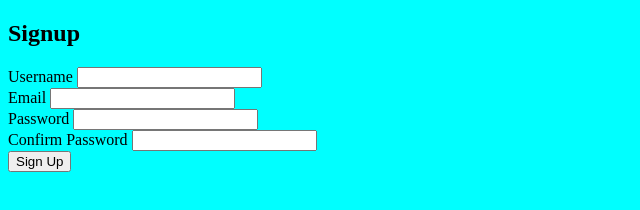
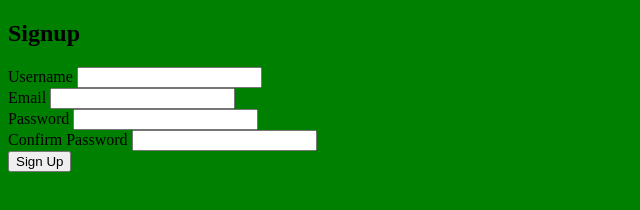
Before and after one commit to indrishabhtech/Meta-signup-form, a plain HTML site: page index.html in a window 1280 px wide. Shown: the whole page, without its empty margins (0-640 px from the left). Drawn offline with Linux system fonts and the light colour scheme.

Commit message:
Update styles.css

```diff
--- a/styles.css
+++ b/styles.css
@@ -1,3 +1,3 @@
 body{
-background : aqua ;
+background : green ;
 }
```
